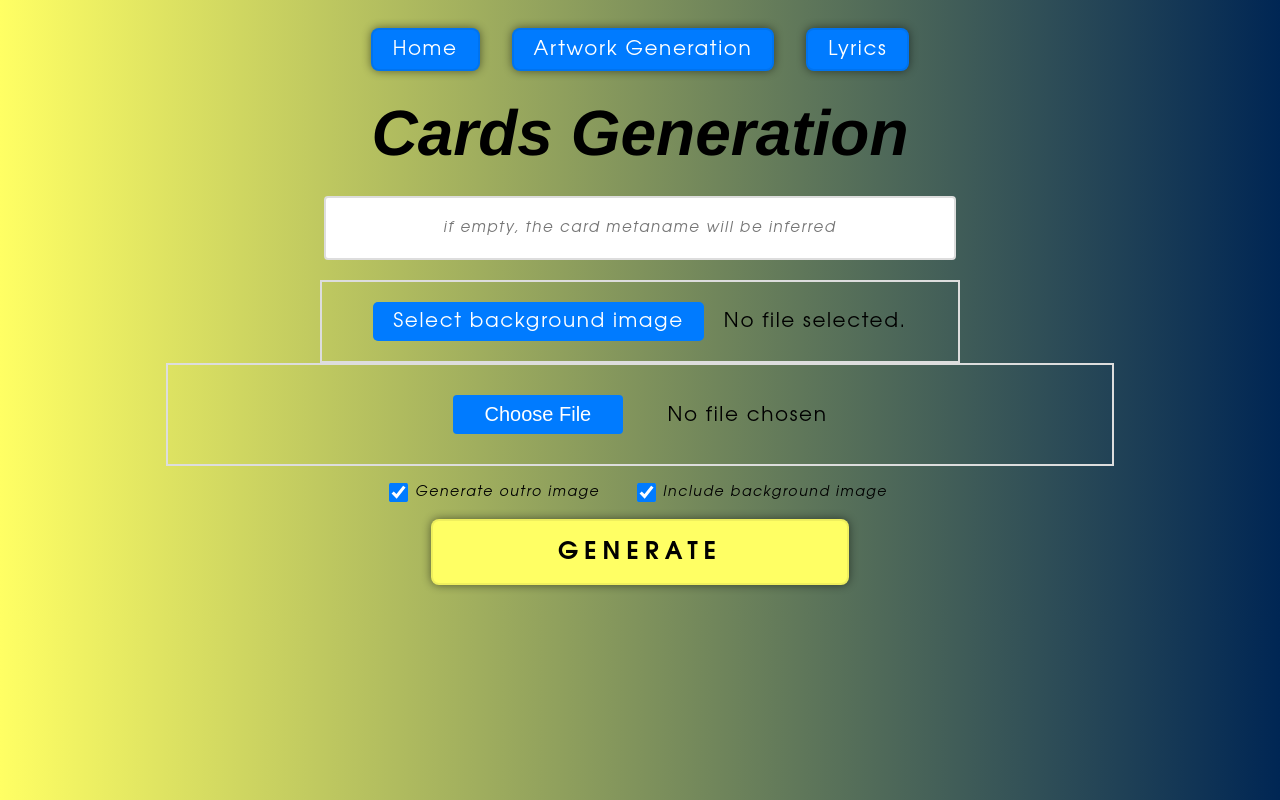
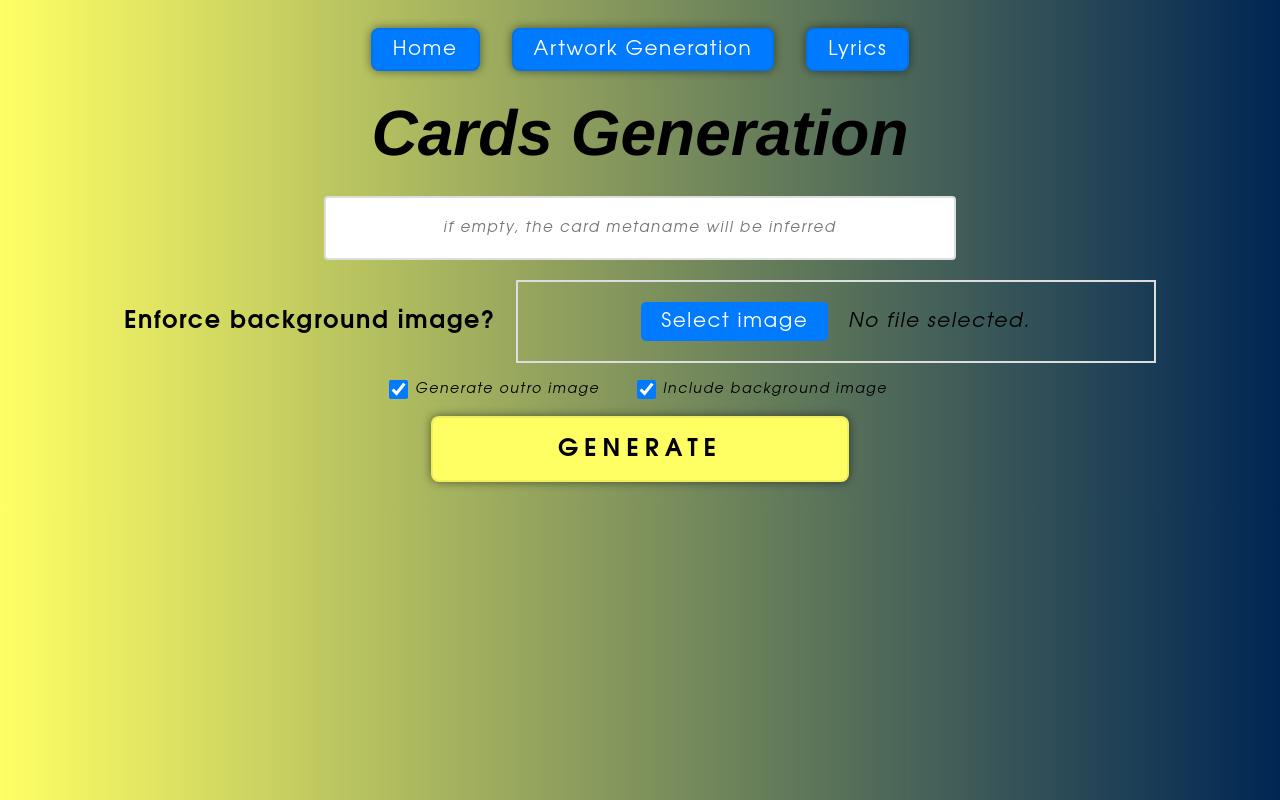
Before and after one commit to Thomas-Fernandes/GTFR-CG, a React (Vite) app in the folder front-end/: page /cards-generation in a window 1280 px wide. Built offline with nearby package versions, Linux system fonts and the light colour scheme.

Commit message:
[098] fix style, add extension restriction, add image to request

```diff
--- a/front-end/src/common/Types.ts
+++ b/front-end/src/common/Types.ts
@@ -9,9 +9,10 @@ export type CardsGenerationResponse = ApiResponse & {
 };
 
 export type CardsGenerationRequest = {
+  cardMetaname: string;
+  bgImg: File | undefined;
   generateOutro: boolean;
   includeBackgroundImg: boolean;
-  cardMetaname: string;
 };
 
 export type SongPartsCards = string[][];
@@ -52,7 +53,7 @@ export type YoutubeRequest = {
 };
 
 export type FileUploadRequest = {
-  file?: File;
+  file: File | undefined;
   includeCenterArtwork: boolean;
 };
 
--- a/front-end/src/common/components/FileUpload.tsx
+++ b/front-end/src/common/components/FileUploader.tsx
@@ -6,9 +6,10 @@ type Props = {
   accept?: string;
   labelClassName?: string;
   captionClassName?: string;
+  setter: React.Dispatch<React.SetStateAction<File | undefined>>;
 };
 
-const FileUpload: React.FC<Props> = ({ id, label, accept, labelClassName, captionClassName }) => {
+const FileUploader: React.FC<Props> = ({ id, label, accept, labelClassName, captionClassName, setter }) => {
   const [selectedFileName, setSelectedFileName] = useState<string | null>(null);
 
   const handleFileChange = (event: React.ChangeEvent<HTMLInputElement>) => {
@@ -16,6 +17,7 @@ const FileUpload: React.FC<Props> = ({ id, label, accept, labelClassName, captio
       const file = event.target.files[0];
       const displayName = file.name.length > 20 ? `${file.name.slice(0, 17)}...` + file.name.split('.').pop() : file.name;
       setSelectedFileName(displayName);
+      setter(file);
     } else {
       setSelectedFileName(null);
     }
@@ -31,11 +33,11 @@ const FileUpload: React.FC<Props> = ({ id, label, accept, labelClassName, captio
       <label htmlFor="file-upload" className={labelClassName}>
         {label}
       </label>
-      <p className={captionClassName}>
+      <p className={captionClassName} style={selectedFileName ? {} : { fontStyle: "italic" }}>
         {selectedFileName ?? "No file selected."}
       </p>
     </div>
   );
 };
 
-export default FileUpload;
+export default FileUploader;
--- a/front-end/src/common/utils/FileUtils.ts
+++ b/front-end/src/common/utils/FileUtils.ts
@@ -1,4 +1,8 @@
 import { HTTP_STATUS } from "../../constants/Common";
+
+export const isFileExtensionAccepted = (fileName: string, acceptedExtensions: string[]): boolean => {
+  return acceptedExtensions.includes(fileName.split(".").slice(-1)[0].toLowerCase());
+};
 
 export const doesFileExist = async (fileName: string): Promise<boolean> => {
   try {
--- a/front-end/src/pages/ArtworkGeneration/ArtworkGeneration.tsx
+++ b/front-end/src/pages/ArtworkGeneration/ArtworkGeneration.tsx
@@ -1,15 +1,17 @@
 import { FormEvent, JSX, useState } from "react";
 import { useNavigate } from "react-router-dom";
 
+import FileUploader from "../../common/components/FileUploader";
+import ImgButton from "../../common/components/ImgButton";
 import { is2xxSuccessful, objectToQueryString, sendRequest } from "../../common/Requests";
 import { hideSpinner, showSpinner } from "../../common/Spinner";
 import { sendToast } from "../../common/Toast";
 import { ApiResponse, FileUploadRequest, ItunesRequest, ItunesResponse, ItunesResult, YoutubeRequest } from "../../common/Types";
 import useTitle from "../../common/UseTitle";
+import { isFileExtensionAccepted } from "../../common/utils/FileUtils";
 import { FILE_UPLOAD, ITUNES, YOUTUBE } from "../../constants/ArtworkGeneration";
 import { API, BACKEND_URL, ITUNES_URL, PATHS, SPINNER_ID, TITLE, TOAST, TOAST_TYPE } from "../../constants/Common";
 
-import ImgButton from "../../common/components/ImgButton";
 import "./ArtworkGeneration.css";
 
 const ArtworkGeneration = (): JSX.Element => {
@@ -134,9 +136,6 @@ const ArtworkGeneration = (): JSX.Element => {
   };
 
   // File upload
-  const isFileExtensionAccepted = (fileName: string, acceptedExtensions: string[]): boolean => {
-    return acceptedExtensions.includes(fileName.split(".").slice(-1)[0].toLowerCase());
-  };
   const handleSubmitFileUpload = (e: FormEvent<HTMLFormElement>, body: FileUploadRequest) => {
     e.preventDefault();
 
@@ -151,14 +150,11 @@ const ArtworkGeneration = (): JSX.Element => {
     }
 
     const formData = new FormData();
-    formData.append("file", new FormData(e.currentTarget).get("file") as File);
+    const file = new FormData(e.currentTarget).get("file") as File;
+    formData.append("file", file);
     formData.append("includeCenterArtwork", body.includeCenterArtwork.toString());
-    const data = {
-      ...body,
-      file: new FormData(e.currentTarget).get("file") as File,
-    };
 
-    const fileExtensionIsAccepted = isFileExtensionAccepted(data.file.name, FILE_UPLOAD.ACCEPTED_IMG_EXTENSIONS);
+    const fileExtensionIsAccepted = isFileExtensionAccepted(file.name, FILE_UPLOAD.ACCEPTED_IMG_EXTENSIONS);
     if (!fileExtensionIsAccepted) {
       sendToast(
         TOAST.INVALID_FILE_TYPE + "\n" +
@@ -280,9 +276,7 @@ const ArtworkGeneration = (): JSX.Element => {
       <h1>...or upload your image</h1>
       <form id="local" onSubmit={(e) => handleSubmitFileUpload(e, {file, includeCenterArtwork})} encType="multipart/form-data">
         <div className="flexbox">
-          <input type="file" name="file" className="file" accept="image/*"
-            onChange={(e) => setFile(e.target.files ? e.target.files[0] : undefined)}
-          />
+          <FileUploader id="background-image" label="Select background image" accept="image/*" setter={setFile} />
           <label className="checkbox" htmlFor="include_center_artwork">
             <input
               type="checkbox" name="include_center_artwork" id="include_center_artwork" defaultChecked
--- a/front-end/src/pages/CardsGeneration/CardsGeneration.css
+++ b/front-end/src/pages/CardsGeneration/CardsGeneration.css
@@ -13,13 +13,11 @@
             }
 
             &#file-upload {
-                width: 75%;
-                align-self: center;
-                border: 2px solid #dddddd;
+                gap: 1rem;
 
-                input {
-                    width: 100%;
-                    padding: 1.5rem;
+                >p {
+                    font-size: larger;
+                    font-weight: bold;
                 }
             }
         }
--- a/front-end/src/pages/CardsGeneration/CardsGeneration.tsx
+++ b/front-end/src/pages/CardsGeneration/CardsGeneration.tsx
@@ -1,7 +1,7 @@
 import { FormEvent, JSX, useEffect, useState } from "react";
 import { useNavigate } from "react-router-dom";
 
-import FileUpload from "../../common/components/FileUpload";
+import FileUploader from "../../common/components/FileUploader";
 import ZipDownloadButton from "../../common/components/ZipDownloadButton";
 import { is2xxSuccessful, sendRequest } from "../../common/Requests";
 import { hideSpinner, showSpinner } from "../../common/Spinner";
@@ -11,6 +11,8 @@ import useTitle from "../../common/UseTitle";
 import { PROCESSED_CARDS_PATH } from "../../constants/CardsGeneration";
 import { API, BACKEND_URL, HTTP_STATUS, PATHS, SPINNER_ID, TITLE, TOAST, TOAST_TYPE } from "../../constants/Common";
 
+import { isFileExtensionAccepted } from "../../common/utils/FileUtils";
+import { FILE_UPLOAD } from "../../constants/ArtworkGeneration";
 import "./CardsGeneration.css";
 
 const CardsGeneration = (): JSX.Element => {
@@ -21,7 +23,7 @@ const CardsGeneration = (): JSX.Element => {
   const navigate = useNavigate();
 
   const [cardMetaname, setCardMetaname] = useState("");
-  const [file, setFile] = useState<File>();
+  const [bgImg, setBgImg] = useState<File>();
   const [generateOutro, setGenerateOutro] = useState(true);
   const [includeBackgroundImg, setIncludeBackgroundImg] = useState(true);
 
@@ -76,17 +78,30 @@ const CardsGeneration = (): JSX.Element => {
       return;
     }
 
+    if (body.bgImg) {
+      const fileExtensionIsAccepted = isFileExtensionAccepted(body.bgImg.name, FILE_UPLOAD.ACCEPTED_IMG_EXTENSIONS);
+      if (!fileExtensionIsAccepted) {
+        sendToast(
+          TOAST.INVALID_FILE_TYPE + "\n" +
+            "Accepted file extensions: " + FILE_UPLOAD.ACCEPTED_IMG_EXTENSIONS.join(", ") + ".",
+          TOAST_TYPE.ERROR
+        );
+        return;
+      }
+    }
+
     setGenerationInProgress(true);
     showSpinner(SPINNER_ID.CARDS_GENERATE);
     setCardPaths([]);
 
-    const data = {
-      generate_outro: body.generateOutro.toString(),
-      include_background_img: body.includeBackgroundImg.toString(),
-      card_metaname: body.cardMetaname,
-    };
+    const formData = new FormData();
+    if (body.bgImg)
+      formData.append("bgImg", body.bgImg);
+    formData.append("cardMetaname", body.cardMetaname);
+    formData.append("generateOutro", body.generateOutro.toString());
+    formData.append("includeBackgroundImg", body.includeBackgroundImg.toString());
 
-    sendRequest("POST", BACKEND_URL + API.CARDS_GENERATION.GENERATE_CARDS, data).then((response: CardsGenerationResponse) => {
+    sendRequest("POST", BACKEND_URL + API.CARDS_GENERATION.GENERATE_CARDS, formData).then((response: CardsGenerationResponse) => {
       if (!is2xxSuccessful(response.status)) {
         throw new Error(response.message);
       }
@@ -136,7 +151,7 @@ const CardsGeneration = (): JSX.Element => {
 
       <h1>{TITLE.CARDS_GENERATION}</h1>
 
-      <form id="settings" onSubmit={(e) => handleGenerateCards(e, {generateOutro, includeBackgroundImg, cardMetaname})}>
+      <form id="settings" onSubmit={(e) => handleGenerateCards(e, {cardMetaname, bgImg, generateOutro, includeBackgroundImg})}>
         <div id="text-fields" className="settings flexbox flex-row">
           <input autoComplete="off"
             type="text" name="metaname" placeholder="if empty, the card metaname will be inferred"
@@ -144,11 +159,9 @@ const CardsGeneration = (): JSX.Element => {
             style={!cardMetaname ? { fontStyle: "italic", fontSize: ".75rem" } : {}}
           />
         </div>
-        <FileUpload id="background-image" label="Select background image" accept="image/*" />
         <div id="file-upload" className="settings flexbox flex-row">
-          <input type="file" name="manual-background" accept="image/*"
-            onChange={(e) => setFile(e.target.files ? e.target.files[0] : undefined)}
-          />
+          <p>{"Enforce background image?"}</p>
+          <FileUploader id="background-image" label="Select image" accept="image/*" setter={setBgImg} />
         </div>
         <div id="selectors" className="settings flexbox flex-row">
           <label className="checkbox" htmlFor="generate_outro">
```
